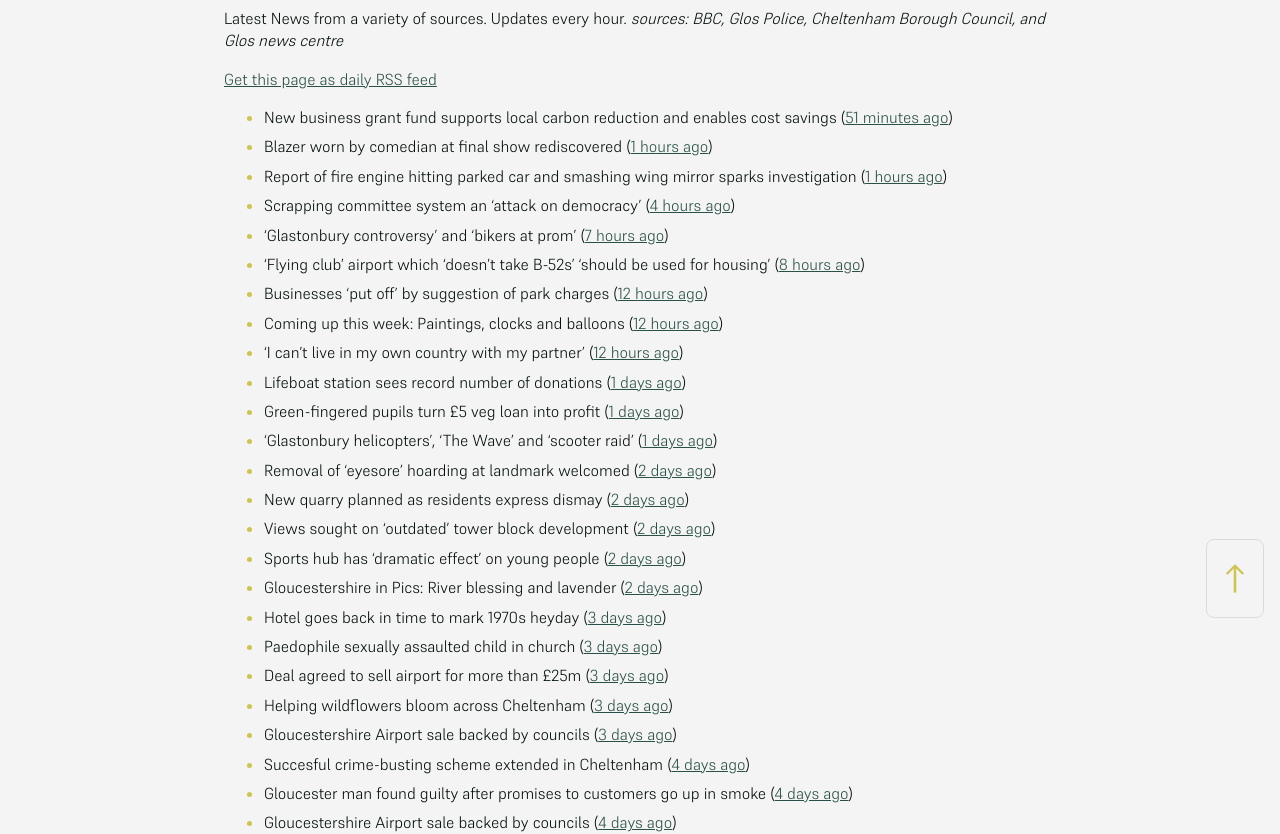
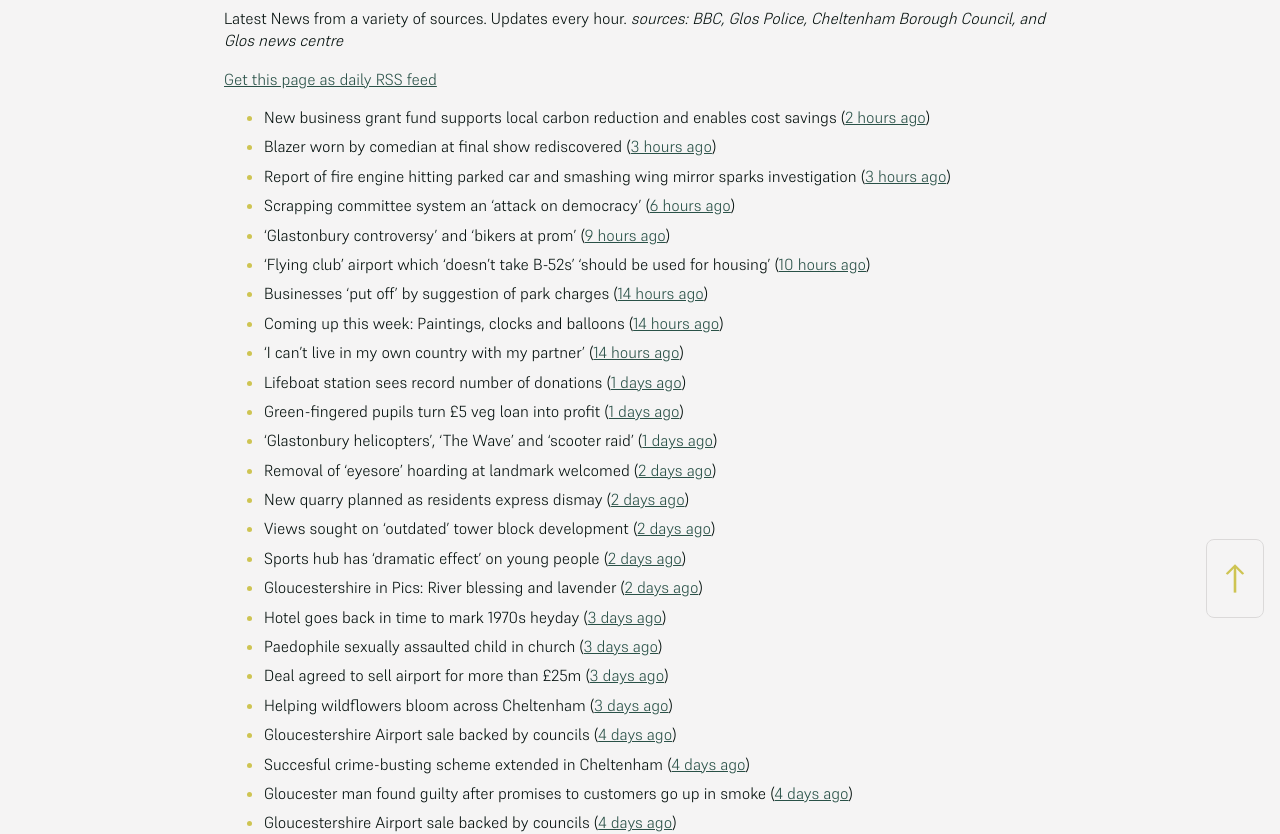
Before and after one commit to mat-0/cheltenham-open-data, a Jekyll site: the page built from _pages/news.md, in a window 1280 px wide. Shown: the part 266-1100 px from the top of the page. Built offline with Jekyll 4.4.1, drawn with Linux system fonts in a browser that asks for light colours.

Commit message:
Updated 2025-06-30 19:58:11

```diff
--- a/_pages/news.md
+++ b/_pages/news.md
@@ -12,15 +12,15 @@ _sources: BBC, Glos Police, Cheltenham Borough Council, and Glos news centre_
 [Get this page as daily RSS feed](/daily.rss)
 
 <!-- news_marker starts -->
-- New business grant fund supports local carbon reduction and enables cost savings ([51 minutes ago](https://www.cheltenham.gov.uk/news/article/3026/new_business_grant_fund_supports_local_carbon_reduction_and_enables_cost_savings))
-- Blazer worn by comedian at final show rediscovered ([1 hours ago](https://www.bbc.com/news/articles/c0j44n1y72zo))
-- Report of fire engine hitting parked car and smashing wing mirror sparks investigation ([1 hours ago](https://gloucesternewscentre.co.uk/report-of-fire-engine-hitting-parked-car-and-smashing-wing-mirror-sparks-investigation/))
-- Scrapping committee system an 'attack on democracy' ([4 hours ago](https://www.bbc.com/news/articles/c5ykgp79nl8o))
-- 'Glastonbury controversy' and 'bikers at prom' ([7 hours ago](https://www.bbc.com/news/articles/ce8zz12ldqeo))
-- ‘Flying club’ airport which ‘doesn’t take B-52s’ ‘should be used for housing’ ([8 hours ago](https://gloucesternewscentre.co.uk/flying-club-airport-which-doesnt-take-b-52s-should-be-used-for-housing/))
-- Businesses 'put off' by suggestion of park charges ([12 hours ago](https://www.bbc.com/news/articles/c62gz7y2d5zo))
-- Coming up this week: Paintings, clocks and balloons ([12 hours ago](https://www.bbc.com/news/articles/c36x778377eo))
-- 'I can't live in my own country with my partner' ([12 hours ago](https://www.bbc.com/news/articles/czrynlevnpgo))
+- New business grant fund supports local carbon reduction and enables cost savings ([2 hours ago](https://www.cheltenham.gov.uk/news/article/3026/new_business_grant_fund_supports_local_carbon_reduction_and_enables_cost_savings))
+- Blazer worn by comedian at final show rediscovered ([3 hours ago](https://www.bbc.com/news/articles/c0j44n1y72zo))
+- Report of fire engine hitting parked car and smashing wing mirror sparks investigation ([3 hours ago](https://gloucesternewscentre.co.uk/report-of-fire-engine-hitting-parked-car-and-smashing-wing-mirror-sparks-investigation/))
+- Scrapping committee system an 'attack on democracy' ([6 hours ago](https://www.bbc.com/news/articles/c5ykgp79nl8o))
+- 'Glastonbury controversy' and 'bikers at prom' ([9 hours ago](https://www.bbc.com/news/articles/ce8zz12ldqeo))
+- ‘Flying club’ airport which ‘doesn’t take B-52s’ ‘should be used for housing’ ([10 hours ago](https://gloucesternewscentre.co.uk/flying-club-airport-which-doesnt-take-b-52s-should-be-used-for-housing/))
+- Businesses 'put off' by suggestion of park charges ([14 hours ago](https://www.bbc.com/news/articles/c62gz7y2d5zo))
+- Coming up this week: Paintings, clocks and balloons ([14 hours ago](https://www.bbc.com/news/articles/c36x778377eo))
+- 'I can't live in my own country with my partner' ([14 hours ago](https://www.bbc.com/news/articles/czrynlevnpgo))
 - Lifeboat station sees record number of donations ([1 days ago](https://www.bbc.com/news/articles/cn81zed7x34o))
 - Green-fingered pupils turn £5 veg loan into profit ([1 days ago](https://www.bbc.com/news/articles/cj3rnep1lr2o))
 - 'Glastonbury helicopters', 'The Wave' and 'scooter raid' ([1 days ago](https://www.bbc.com/news/articles/cy8kek9m1y4o))
```
Also changed, not shown: other parts of _pages/news.md (+1 -1 lines), _data/flood.json (+4 -4 lines), _pages/fix-my-street.md (+2 -2 lines), index.md (+5 -5 lines).
